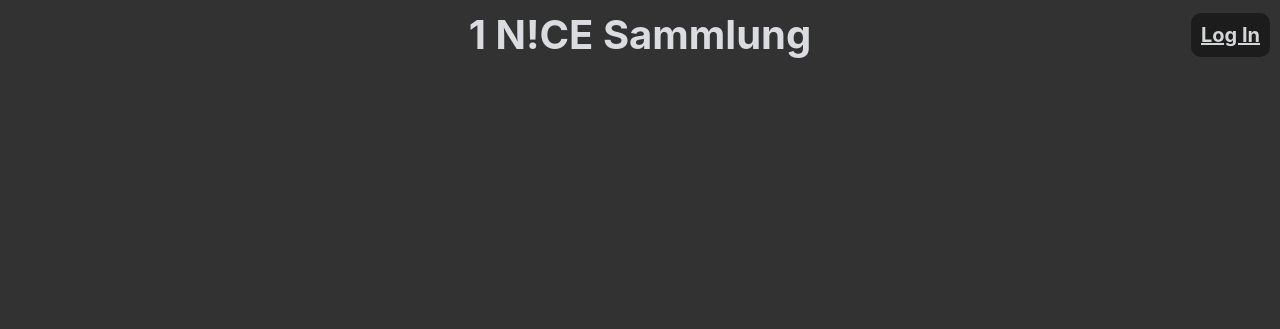
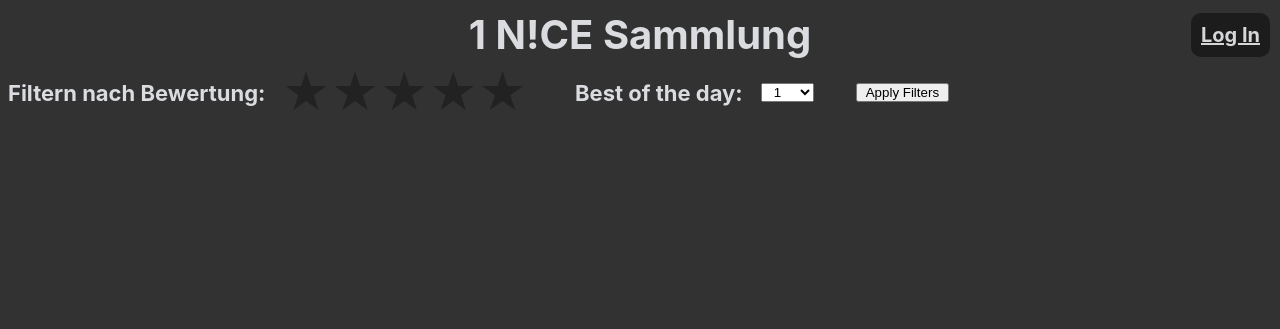
Before and after one commit to Infaninio/ImageSorting, a Flask app: template WebUI/templates/configs/gallery.html in a window 1280 px wide. Shown: the top 329 px of the page. Run offline with Flask 3, Linux system fonts and the light colour scheme; the template is opened without the code that fills it, so the values that code supplies are empty.

Commit message:
Add filters without function.

```diff
--- a/WebUI/database/db_wrapper.py
+++ b/WebUI/database/db_wrapper.py
@@ -293,7 +293,7 @@ class ImageTinderDatabase:
         return results[0][0]
 
     @typechecked
-    def get_all_image_ids(self, config_id: int) -> List[int]:
+    def get_all_image_ids(self, config_id: int, min_rating: 0, best_per_Day: 0) -> List[int]:
         query = f"""SELECT i.id
                 FROM image i
                 INNER JOIN collection c
--- a/WebUI/static/gallery.css
+++ b/WebUI/static/gallery.css
@@ -1,8 +1,27 @@
+.filter-controls {
+    display: flex;
+    justify-content: flex-start;
+    margin-top: 4rem;
+    font-size: 22px;
+    align-items: center;
+}
+.filter-controls > *{
+    padding-left: .5rem;
+    padding-right: .5rem;
+}
+
+#rating-filter, #best-of-the-day-filter, #apply-filters-btn {
+    margin-left: 10px;
+}
+.rate>i {
+    font-size: 47px;
+    font-style: normal;
+}
+
 #gallery {
     width: 100%;
     display: grid;
     column-gap: 1rem;
-    margin-top: 4rem;
     margin-bottom: 4rem;
 }
 
--- a/WebUI/templates/configs/gallery.html
+++ b/WebUI/templates/configs/gallery.html
@@ -7,7 +7,29 @@
 {% endblock %}
 
 {% block content %}
+<div id="filters" class="filter-controls">
+    <label for="rating-filter">Filtern nach Bewertung:</label>
+    <span class="rate" id="star-rating">
+        <i>★</i><i>★</i><i>★</i><i>★</i><i>★</i>
+    </span>
+    <div></div>
+    <div></div>
+    <label for="best-of-the-day-filter">Best of the day:</label>
+    <select id="best-of-the-day-filter">
+        <option value="1">1</option>
+        <option value="5">5</option>
+        <option value="10">10</option>
+        <option value="10">15</option>
+        <option value="10">20</option>
+        <option value="0">All</option>
+    </select>
+    <div></div>
+    <div></div>
+    <button id="apply-filters-btn">Apply Filters</button>
+</div>
+
 <div id="gallery">
+
 
 </div>
 {% endblock %}
@@ -25,7 +47,7 @@
     var all_images = false;
     var busyLoading = 0;
     async function fetchImageBatch() {
-        if (! all_images && busyLoading <= 0) {
+        if (!all_images && busyLoading <= 0) {
             busyLoading = busyLoading + preloadImages;
             for (let index = 0; index < preloadImages; index++) {
                 await new Promise(r => setTimeout(r, 20));
@@ -63,7 +85,7 @@
                     lastImageId = data.id
                 }
 
-                busyLoading = busyLoading -1;
+                busyLoading = busyLoading - 1;
 
             })
             .catch(error => console.error("Error preloading images:", error));
@@ -148,6 +170,56 @@
         }
     }
 
+    currentRating = 0;
+    function updateRating(selectedIndex) {
+        const stars = document.querySelectorAll('.rate i');
+        currentRating = selectedIndex + 1; // Store the selected rating (1-5)
+
+        stars.forEach((star, index) => {
+            if (index <= selectedIndex) {
+                star.classList.add('selected');
+            } else {
+                star.classList.remove('selected');
+            }
+        });
+    }
+
+    // Add click event listeners to each star
+    document.querySelectorAll('.rate i').forEach((star, index) => {
+        star.addEventListener('click', () => {
+            updateRating(index);  // Update the rating state on click
+        });
+    });
+
+    document.getElementById('apply-filters-btn').addEventListener('click', function () {
+        var ratingFilter = currentRating;
+        var bestOfTheDayFilter = document.getElementById('best-of-the-day-filter').value;
+        console.log("ratingFilter", ratingFilter, "bestoftheday", bestOfTheDayFilter)
+        // Send these values to your backend and update the gallery view with filtered images.
+
+        fetch('/configs/filter', {
+            method: 'POST',
+            headers: {
+                'Content-Type': 'application/json',
+            },
+            body: JSON.stringify({"mingRating": ratingFilter, "bestOfDay": bestOfTheDayFilter}) // Send viewport size as JSON
+        })
+            .then(response => response.json())
+            .then(data => {
+                // Handle the server response (optional, e.g., update UI or cache new image)
+                if (data.success) {
+                    console.log('Image resized successfully');
+                    const currentImageId = document.getElementById("image_container").src.split("/").pop();
+                    preloadedImages = {}
+                    preloadAdjacentImages(currentImageId);
+                } else {
+                    console.error('Error resizing image');
+                }
+            })
+            .catch(error => {
+                console.error('Error:', error);
+            });
+        });
         handleResize();
         fetchImageBatch();
         window.addEventListener('resize', handleResize);
```
Also changed, not shown: WebUI/configs.py (+12 -0 lines). Lines whose indentation alone changed are shown as unchanged.
